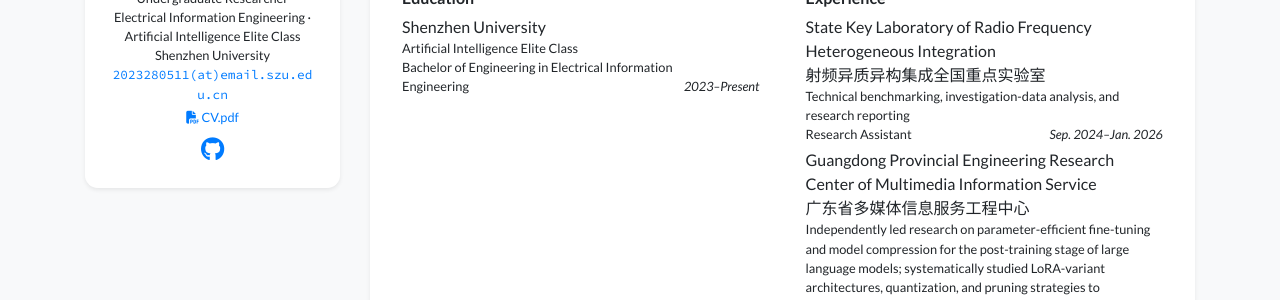
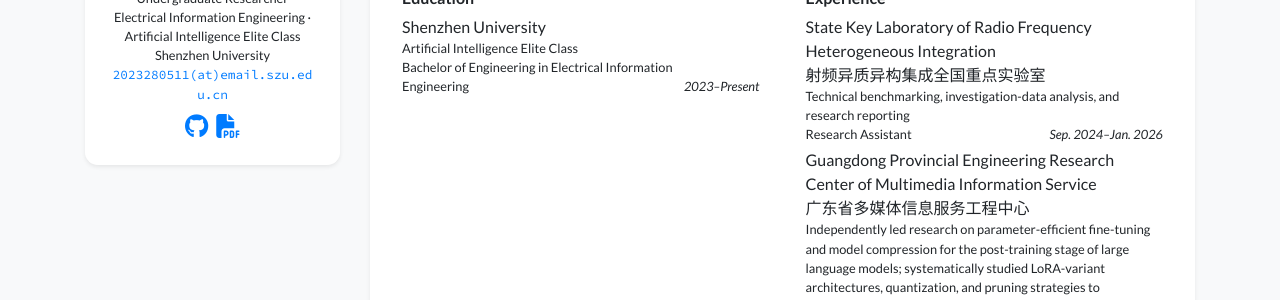
Before and after one commit to Hunter0809/Hunter0809.github.io, a Jekyll site: the page built from index.html, in a window 1280 px wide. Shown: the part 450-750 px from the top of the page. Built offline with Jekyll 4.4.1, drawn with Linux system fonts in a browser that asks for light colours.

Commit message:
Place CV icon beside GitHub

```diff
--- a/_includes/widgets/profile_card_mini.html
+++ b/_includes/widgets/profile_card_mini.html
@@ -3,6 +3,5 @@
   <div class="row"><div class="col text-center h4">{{ site.data.profile.primary_name }}</div></div>
   <div class="row small"><div class="col text-center">{% for position in site.data.profile.positions %}{{ position.name }}<br>{% endfor %}</div></div>
   <div class="row small"><div class="col text-center"><a class="email-text" href="mailto:{{ site.data.profile.email }}">{{ site.data.profile.email | replace: "@", "(at)" }}</a></div></div>
-  <div class="row small pt-1"><div class="col text-center"><a href="{{ site.data.profile.cv_link | relative_url }}" download><i class="fas fa-file-pdf"></i> CV.pdf</a></div></div>
-  <div class="row pt-2"><div class="col text-center h4"><a class="px-1 no-break" target="_blank" rel="noopener noreferrer" href="https://github.com/{{ site.data.profile.github }}"><i class="fab fa-github"></i></a></div></div>
+  <div class="row pt-2"><div class="col text-center h4"><a class="px-1 no-break" target="_blank" rel="noopener noreferrer" href="https://github.com/{{ site.data.profile.github }}" aria-label="GitHub"><i class="fab fa-github"></i></a><a class="px-1 no-break" href="{{ site.data.profile.cv_link | relative_url }}" download aria-label="Download CV.pdf" title="Download CV.pdf"><i class="fas fa-file-pdf"></i></a></div></div>
 </div></div></div></div>
```
